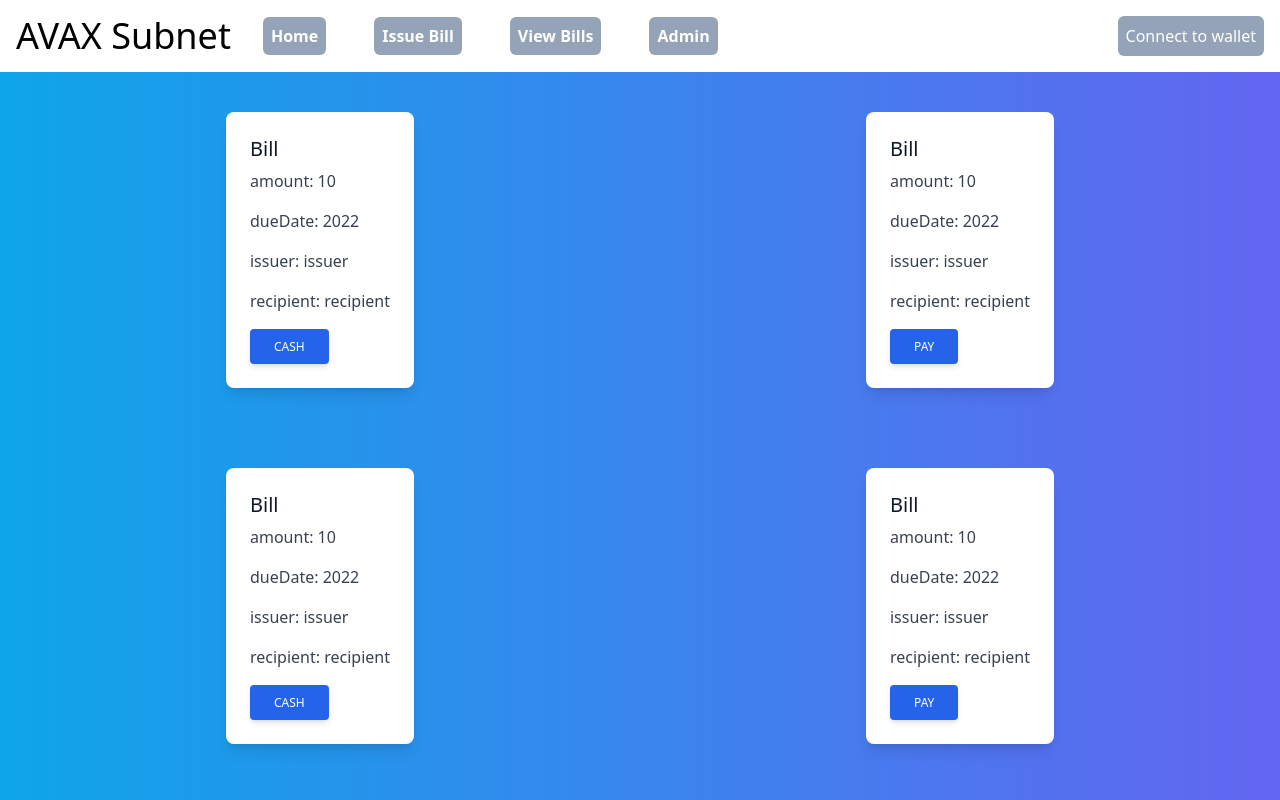
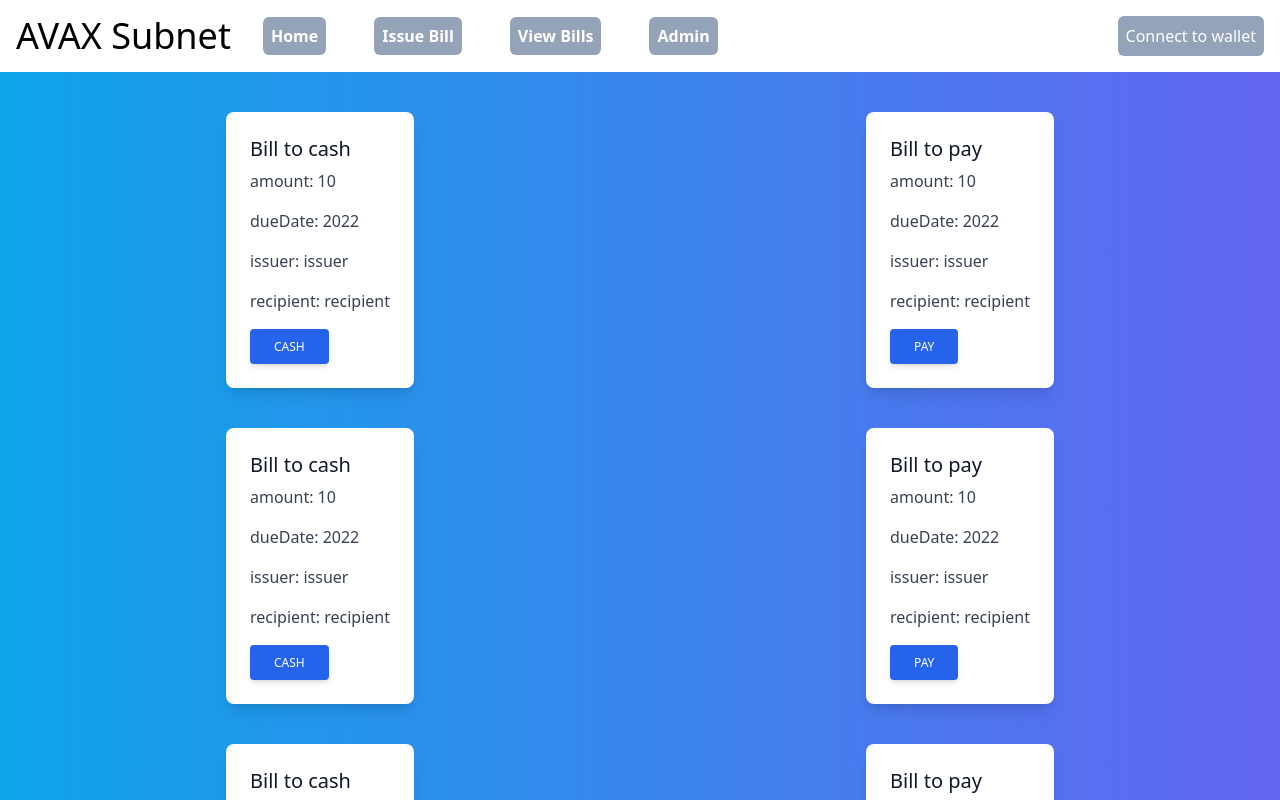
Before and after one commit to unchain-tech/AVAX-Subnet, a Next.js app in the folder client/: page /ViewBills in a window 1280 px wide. Shown: the top 800 px of the page. Built offline with nearby package versions, Linux system fonts and the light colour scheme.

Commit message:
refactor

```diff
--- a/client/components/Card/ViewBillCard.tsx
+++ b/client/components/Card/ViewBillCard.tsx
@@ -10,16 +10,17 @@ export type BillType = {
 
 type Props = {
   title: string;
+  button: string;
   onClick: () => void;
   bill: BillType;
 };
 
-export default function ViewBillCard({ title, onClick, bill }: Props) {
+export default function ViewBillCard({ title, button, onClick, bill }: Props) {
   return (
     <div className="flex justify-center my-10">
       <div className="block p-6 rounded-lg shadow-lg bg-white max-w-sm">
         <h5 className="text-gray-900 text-xl leading-tight font-medium mb-2">
-          Bill
+          {title}
         </h5>
         <p className="text-gray-700 text-base mb-4">amount: {bill.amount}</p>
         <p className="text-gray-700 text-base mb-4">dueDate: {bill.dueDate}</p>
@@ -27,7 +28,7 @@ export default function ViewBillCard({ title, onClick, bill }: Props) {
         <p className="text-gray-700 text-base mb-4">
           recipient: {bill.recipient}
         </p>
-        <SubmitButton title={title} onClick={onClick} />
+        <SubmitButton title={button} onClick={onClick} />
       </div>
     </div>
   );
--- a/client/pages/Admin.tsx
+++ b/client/pages/Admin.tsx
@@ -17,11 +17,11 @@ export default function Admin() {
   return (
     <body>
       <Layout>
-        <div className="flex bg-gradient-to-r from-sky-500 to-indigo-500 h-screen">
-          <div className="w-10/12 my-10">
+        <div className="flex justify-center bg-gradient-to-r from-sky-500 to-indigo-500 h-screen">
+          <div className="my-20">
             <AdminForm />
           </div>
-          <div className="my-10">
+          <div className="my-20 mx-20">
             <div>dishonored</div>
             {dishonoredAddresses.map((address, index) => {
               return (
--- a/client/pages/ViewBills.tsx
+++ b/client/pages/ViewBills.tsx
@@ -51,9 +51,10 @@ export default function ViewBills() {
           <div>
             {billsOfRecipient.map((bill, index) => {
               return (
-                <div key={index} className="flex justify-center">
+                <div key={index}>
                   <ViewBillCard
-                    title="cash"
+                    title="Bill to cash"
+                    button="cash"
                     onClick={() => {
                       onClickCash(index, bill);
                     }}
@@ -66,9 +67,10 @@ export default function ViewBills() {
           <div>
             {billsOfIssuer.map((bill, index) => {
               return (
-                <div key={index} className="flex justify-center">
+                <div key={index}>
                   <ViewBillCard
-                    title="pay"
+                    title="Bill to pay"
+                    button="pay"
                     onClick={() => {
                       onClickPay(index, bill);
                     }}
```
